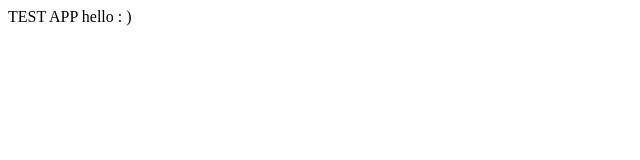
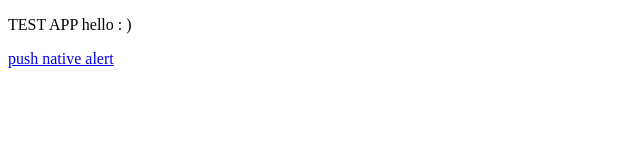
Before and after one commit to EvanCowan/TestApp, a plain HTML site: page index.html in a window 1280 px wide. Shown: the whole page, without its empty margins (0-640 px from the left). Drawn offline with Linux system fonts and the light colour scheme.

Commit message:
no message

```diff
--- a/index.html
+++ b/index.html
@@ -3,13 +3,19 @@
 <head>
 <meta http-equiv="Content-Type" content="text/html; charset=UTF-8" />
 <title>TEST</title>
+<script language="javascript">
+function alertMe(t) {
+
+	alert(t);
+}
+</script>
 </head>
 
 <body>
 
-TEST APP
+<p>TEST APP
 
-hello : )
-
+  hello : ) </p>
+<p><a href="#" onclick="alertMe('you just pushed my button')">push native alert</a></p>
 </body>
 </html>
```
